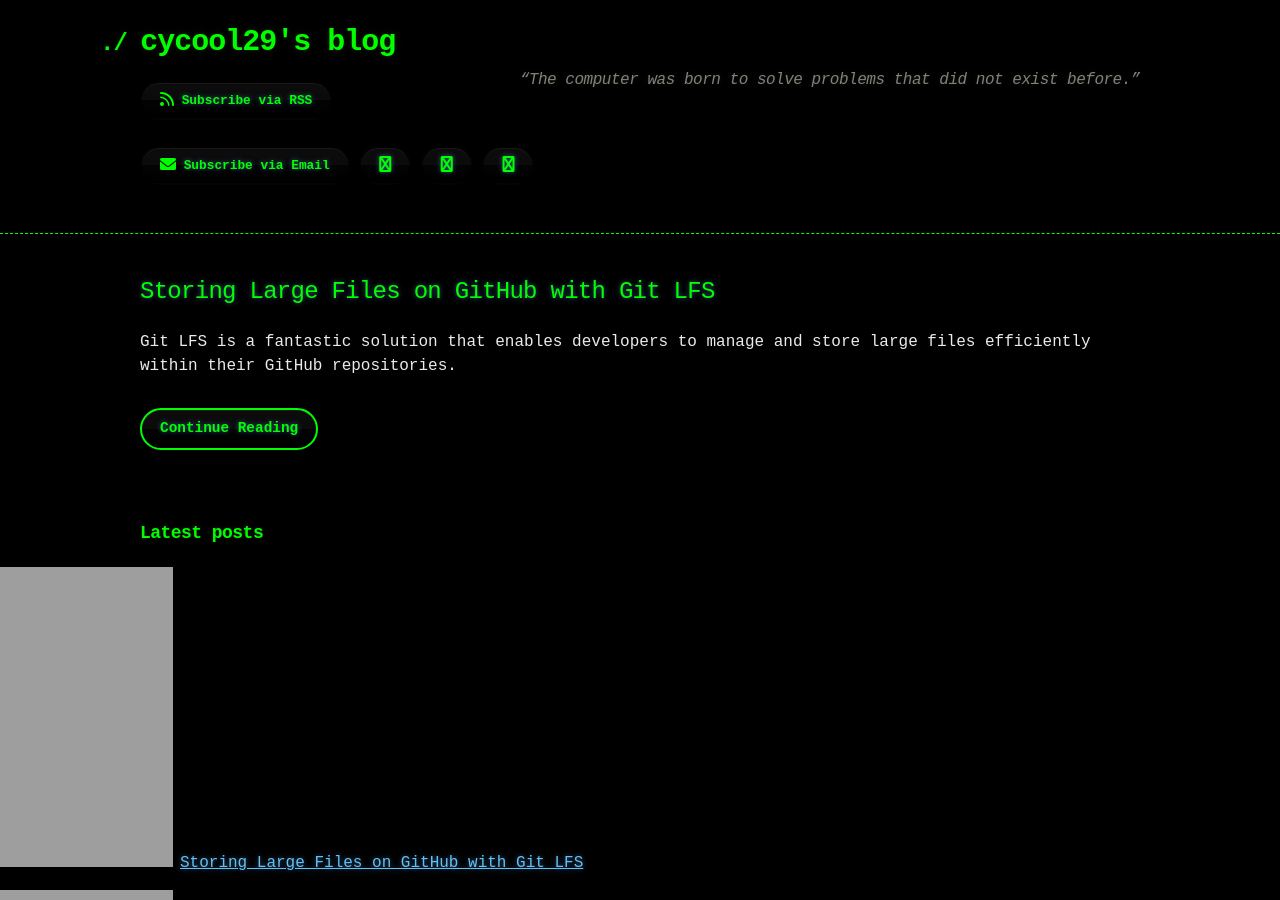
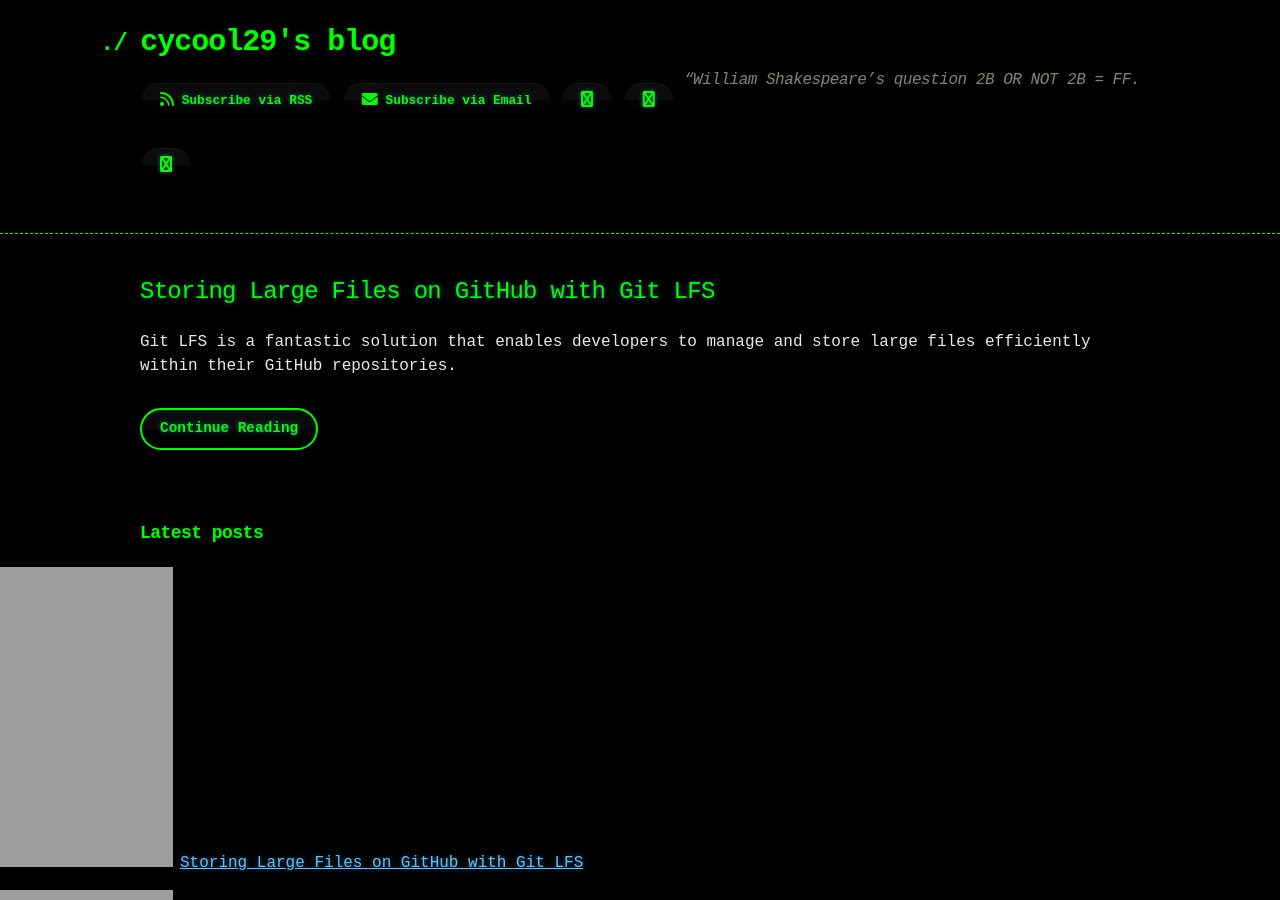
Before and after one commit to cycool29/cycool29.github.io, a Jekyll site: the page built from index.md, in a window 1280 px wide and 900 px high. Built offline with Jekyll 4.4.1, drawn with Linux system fonts in a browser that asks for light colours; a style sheet for code colours, icons or effects is not loaded.

Commit message:
Update quotes

```diff
--- a/_config.yml
+++ b/_config.yml
@@ -1,5 +1,5 @@
 title: cycool29's blog
-description: "“The computer was born to solve problems that did not exist before.” "
+description: "“William Shakespeare’s question 2B OR NOT 2B = FF. "
 bio: A high school student. Intermediate in Python, Git, Bash. Learning JavaScript. He/Him. "
 author: cycool29
 url: https://cycool29.github.io
```
